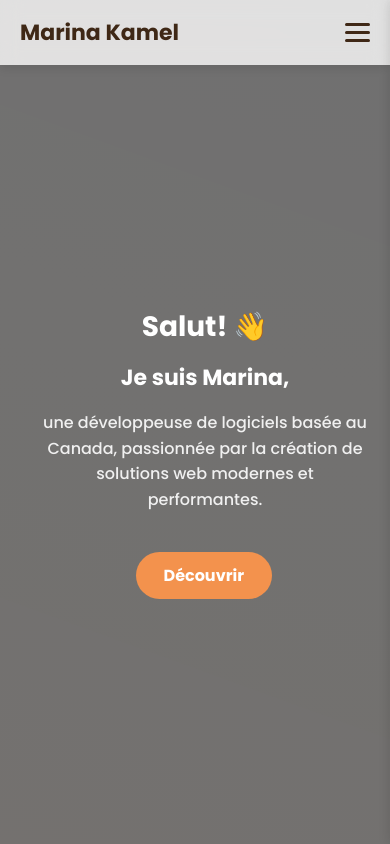
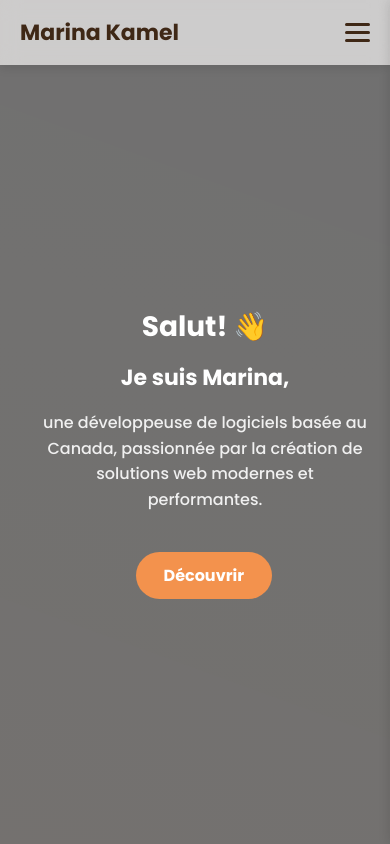
Before and after one commit to MarinaKamel-coder/portfolio, a plain HTML site: page index.html in a window 390 px wide. Shown: the top 844 px of the page. Drawn offline with Linux system fonts and the light colour scheme.

Commit message:
Modifier encore le header background-colosr sur les petits ecrans

```diff
--- a/css/style.css
+++ b/css/style.css
@@ -545,7 +545,7 @@ footer {
     justify-content: space-between;
     align-items: center;
     padding: 15px 20px;
-    background: rgba(222, 220, 219, 0.263);
+    background: rgba(148, 147, 145, 0.276);
   }
 
 .burger {
```
